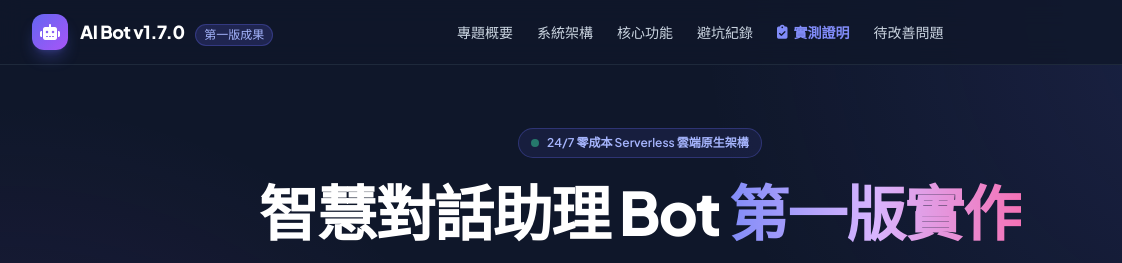
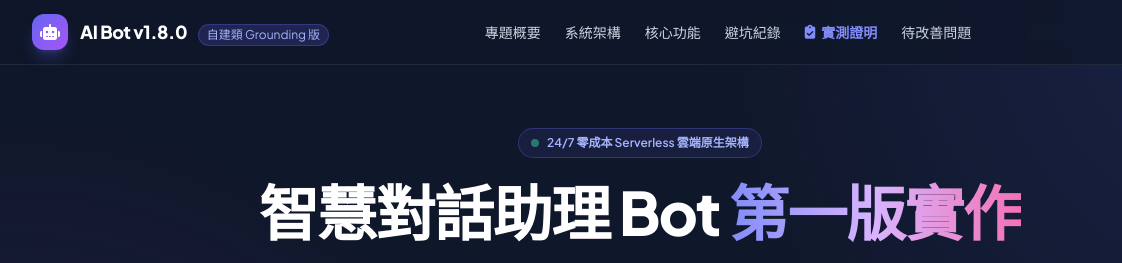
Before and after one commit to chinkunlim/wk05_bot, a plain HTML site: page docs/index.html in a window 1280 px wide. Shown: the top 263 px of the page, 0-1122 px from the left. Drawn offline with nearby package versions, Linux system fonts and the light colour scheme.

Commit message:
feat: implement custom serverless web search grounding via GAS UrlFetchApp (v1.8.0)

```diff
--- a/docs/index.html
+++ b/docs/index.html
@@ -37,8 +37,8 @@
           <i class="fa-solid fa-robot"></i>
         </div>
         <div>
-          <span class="font-extrabold text-lg text-white tracking-tight">AI Bot v1.7.0</span>
-          <span class="hidden sm:inline-block ml-2 text-xs bg-indigo-500/20 text-indigo-300 px-2 py-0.5 rounded-full border border-indigo-500/30">第一版成果</span>
+          <span class="font-extrabold text-lg text-white tracking-tight">AI Bot v1.8.0</span>
+          <span class="hidden sm:inline-block ml-2 text-xs bg-indigo-500/20 text-indigo-300 px-2 py-0.5 rounded-full border border-indigo-500/30">自建類 Grounding 版</span>
         </div>
       </div>
       <nav class="hidden md:flex items-center space-x-6 text-sm font-medium text-slate-300">
```
Also changed, not shown: index.html (+2 -2 lines), 7 other files.
